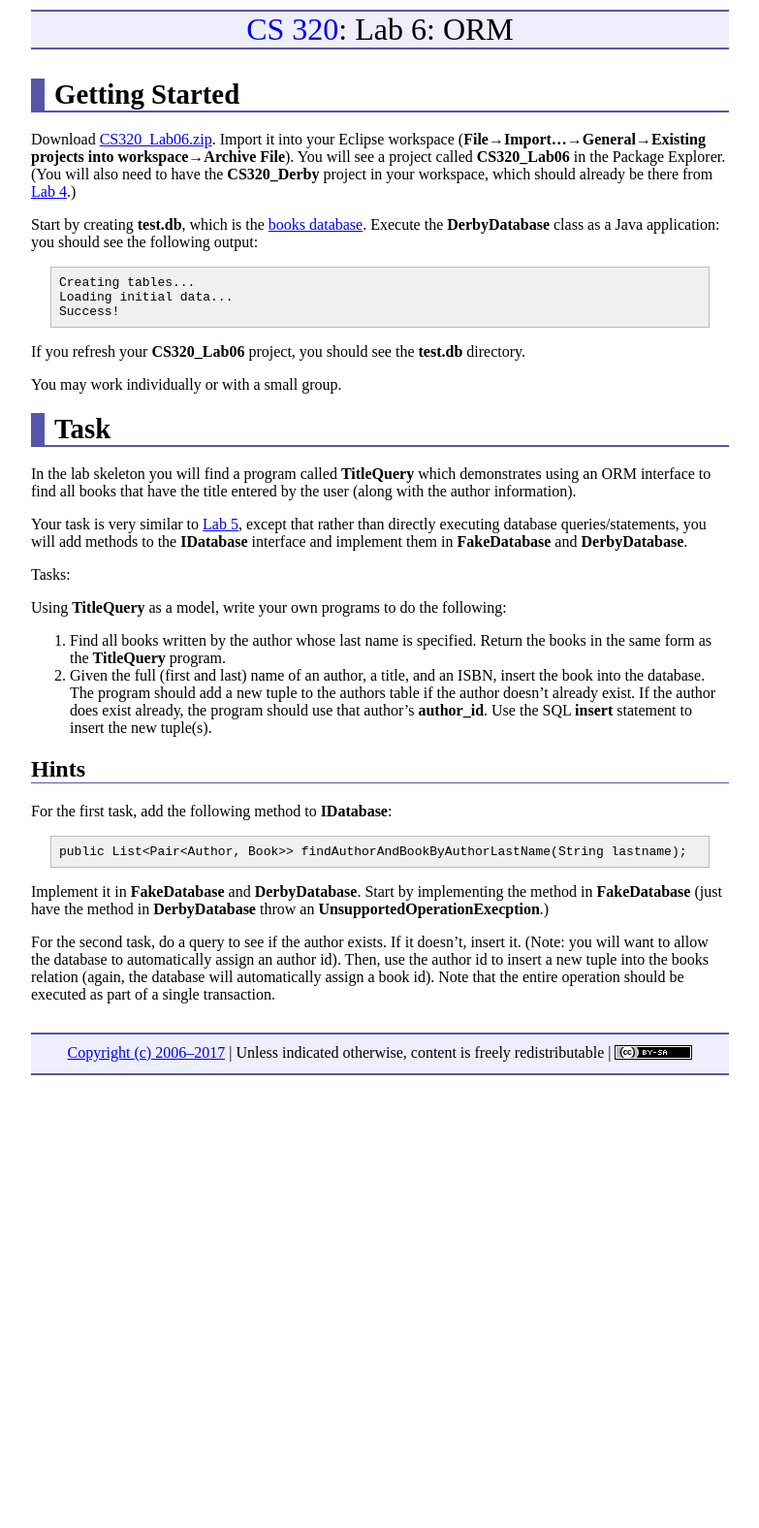
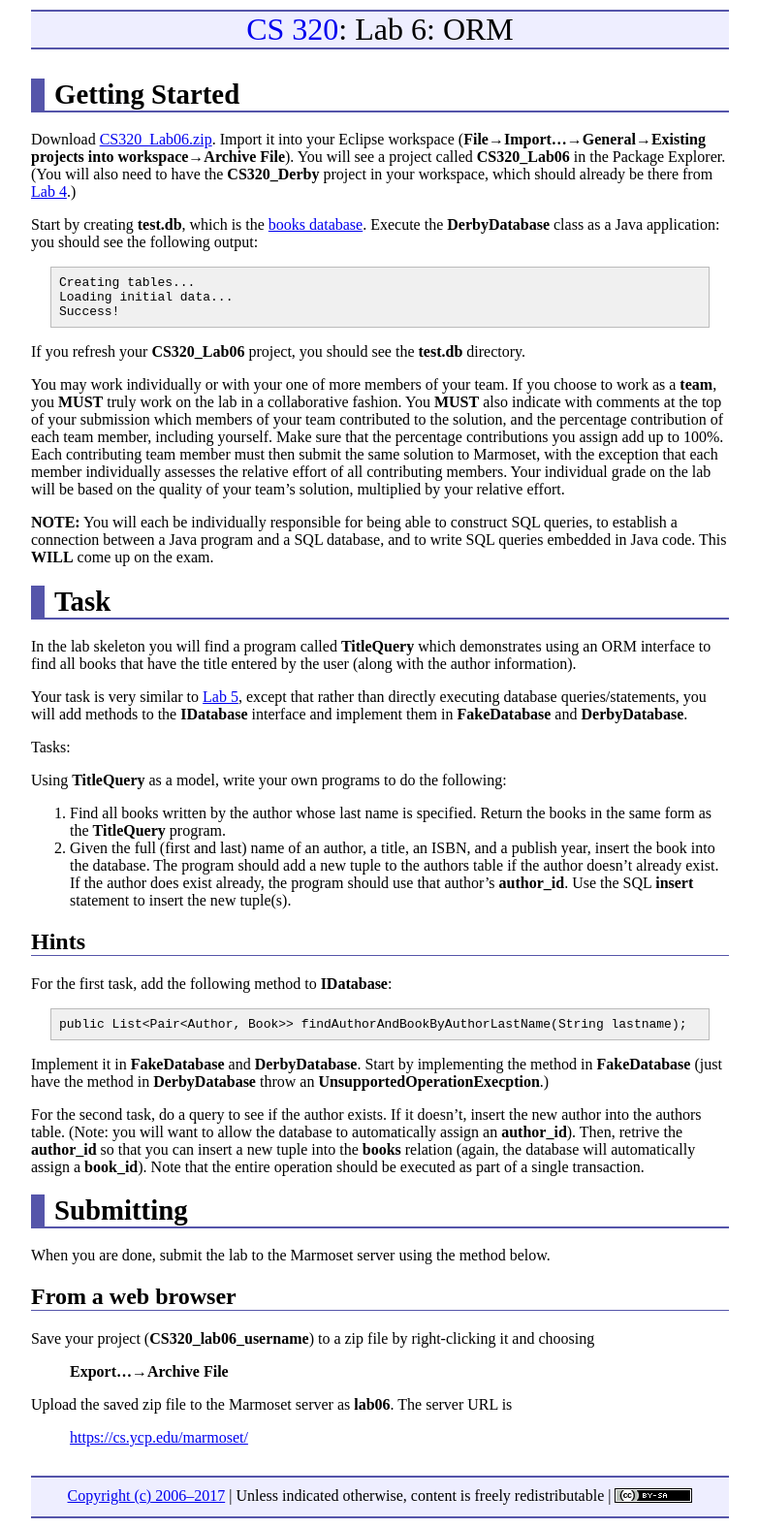
Before and after one commit to ycpcs/cs320-spring2017, a Jekyll site: the page built from labs/lab06.md, in a window 1280 px wide. Shown: the whole page at 97% size, without its empty margins (248-1031 px from the left). Built offline with Jekyll 4.4.1, drawn with Linux system fonts in a browser that asks for light colours; before the commit the page ends 1119 px from its top, so only the background shows below that.

Commit message:
updated SQL labs

```diff
--- a/labs/lab06.md
+++ b/labs/lab06.md
@@ -15,7 +15,10 @@ Start by creating **test.db**, which is the [books database](../lectures/lecture
 
 If you refresh your **CS320_Lab06** project, you should see the **test.db** directory.
 
-You may work individually or with a small group.
+You may work individually or with your one of more members of your team.  If you choose to work as a **team**, you **MUST** truly work on the lab in a collaborative fashion.  You **MUST** also indicate with comments at the top of your submission which members of your team contributed to the solution, and the percentage contribution of each team member, including yourself.  Make sure that the percentage contributions you assign add up to 100%.  Each contributing team member must then submit the same solution to Marmoset, with the exception that each member individually assesses the relative effort of all contributing members.  Your individual grade on the lab will be based on the quality of your team's solution, multiplied by your relative effort.
+
+**NOTE:** You will each be individually responsible for being able to construct SQL queries, to establish a connection between a Java program and a SQL database, and to write SQL queries embedded in Java code.  This **WILL** come up on the exam.
+
 
 # Task
 
@@ -28,7 +31,7 @@ Tasks:
 Using **TitleQuery** as a model, write your own programs to do the following:
 
 1. Find all books written by the author whose last name is specified. Return the books in the same form as the **TitleQuery** program.
-2. Given the full (first and last) name of an author, a title, and an ISBN, insert the book into the database. The program should add a new tuple to the authors table if the author doesn't already exist. If the author does exist already, the program should use that author's **author\_id**.  Use the SQL **insert** statement to insert the new tuple(s).
+2. Given the full (first and last) name of an author, a title, an ISBN, and a publish year, insert the book into the database. The program should add a new tuple to the authors table if the author doesn't already exist. If the author does exist already, the program should use that author's **author\_id**.  Use the SQL **insert** statement to insert the new tuple(s).
 
 ## Hints
 
@@ -38,7 +41,25 @@ For the first task, add the following method to **IDatabase**:
 
 Implement it in **FakeDatabase** and **DerbyDatabase**.  Start by implementing the method in **FakeDatabase** (just have the method in **DerbyDatabase** throw an **UnsupportedOperationExecption**.)
 
-For the second task, do a query to see if the author exists.  If it doesn't, insert it.  (Note: you will want to allow the database to automatically assign an author id).  Then, use the author id to insert a new tuple into the books relation (again, the database will automatically assign a book id).  Note that the entire operation should be executed as part of a single transaction.
+For the second task, do a query to see if the author exists.  If it doesn't, insert the new author into the authors table.  (Note: you will want to allow the database to automatically assign an **author\_id**).  Then, retrive the **author\_id** so that you can insert a new tuple into the **books** relation (again, the database will automatically assign a **book\_id**).  Note that the entire operation should be executed as part of a single transaction.
+
+Submitting
+==========
+
+When you are done, submit the lab to the Marmoset server using the method below.
+
+From a web browser
+------------------
+
+Save your project (**CS320\_lab06\_username**) to a zip file by right-clicking it and choosing
+
+> **Export...&rarr;Archive File**
+
+
+Upload the saved zip file to the Marmoset server as **lab06**. The server URL is
+
+> [https://cs.ycp.edu/marmoset/](https://cs.ycp.edu/marmoset/)
+
 
 <!-- vim:set wrap: ­-->
 <!-- vim:set linebreak: -->
```
Also changed, not shown: labs/lab05.md (+18 -1 lines).
